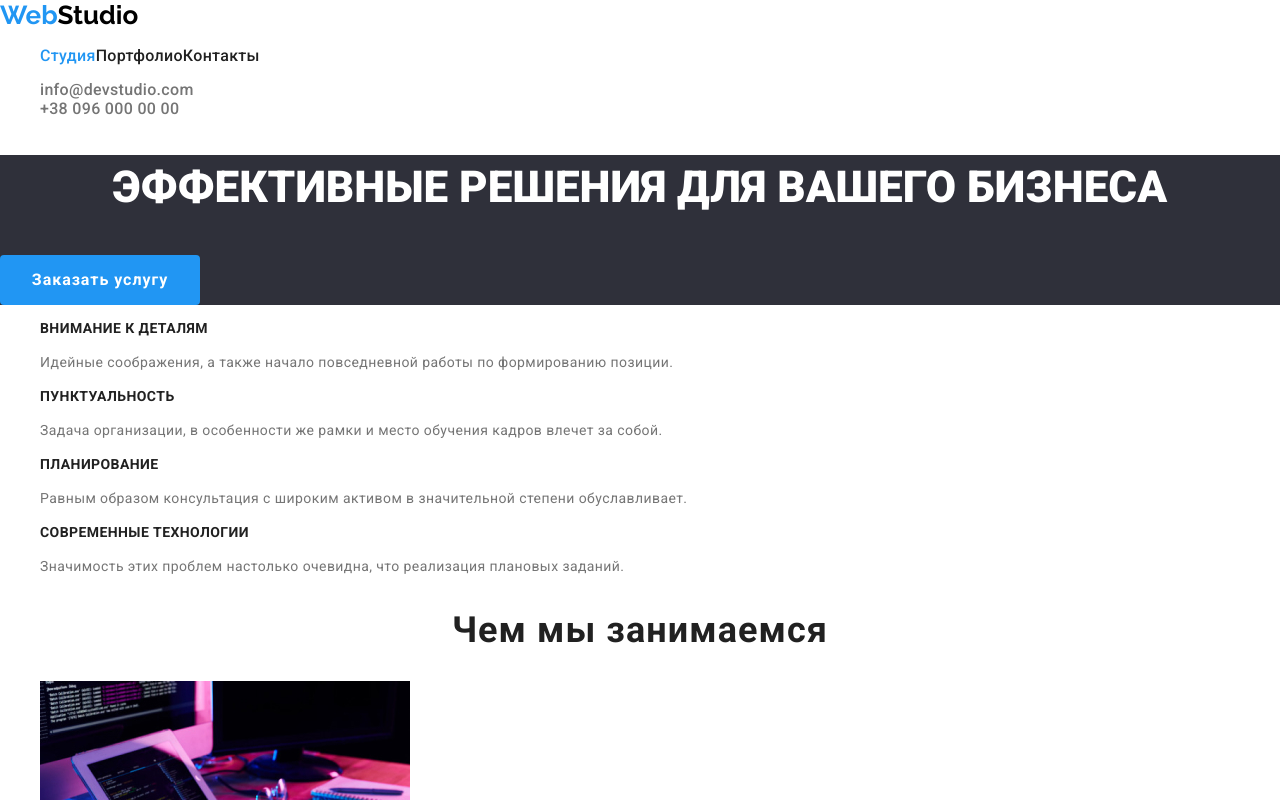
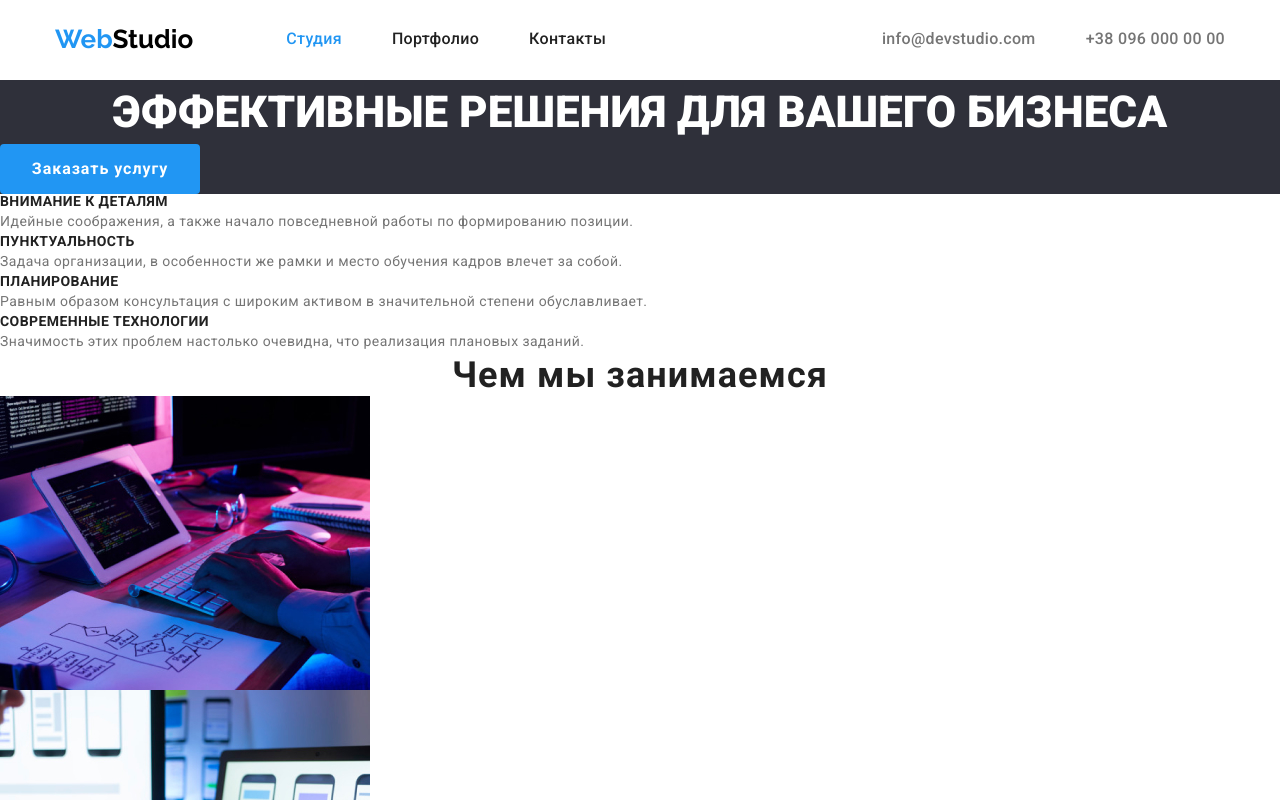
Before and after one commit to jokerav/goit-markup-hw-03, a plain HTML site: page index.html in a window 1280 px wide. Shown: the top 800 px of the page. Drawn offline with nearby package versions, Linux system fonts and the light colour scheme.

Commit message:
0.2
Сделал хедер

```diff
--- a/css/style.css
+++ b/css/style.css
@@ -16,6 +16,29 @@ font-family: 'Raleway', sans-serif;
 font-family: 'Roboto', sans-serif;
 
  */
+/* Сброс стилей по тегу */
+p,
+h1,
+h2,
+h3,
+h4,
+h5,
+h6 {
+  margin: 0;
+}
+
+ul {
+  margin: 0;
+  padding: 0;
+}
+
+button {
+  cursor: pointer;
+}
+img {
+  display: block;
+  max-width: 100%;
+}
 /* CSS переменные */
 :root {
   --background-primary: #ffffff;
@@ -38,6 +61,13 @@ body {
 /* "утилита" для сброса маркеров со списков */
 .list {
   list-style: none;
+}
+/* вспомогательній контейнер */
+.container {
+  width: 1200px;
+  padding-left: 15px;
+  padding-right: 15px;
+  margin: 0 auto;
 }
 /* Заголовки */
 h1,
@@ -62,9 +92,26 @@ h5 {
 .white span {
   color: var(--background-primary);
 }
+
 /* панель навигации */
+.header {
+  padding-top: 24px;
+  padding-bottom: 25px;
+}
+.header-container {
+  display: flex;
+  align-items: center;
+}
+.nav-bar {
+  display: flex;
+}
 .menu-links {
   display: flex;
+  margin-left: 93px;
+}
+/* внешний отступ всем кроме последнего */
+.menu-item:not(:last-child) {
+  margin-right: 50px;
 }
 .menu-link {
   color: var(--secondary-text-color);
@@ -72,16 +119,12 @@ h5 {
   font-weight: 500;
   letter-spacing: 0.02em;
   text-decoration: none;
-  margin-right: 50px;
-}
-.menu-link:last-child {
-  margin-right: 0;
 }
 
 .menu-link:hover,
 .menu-link:focus,
-.contakt-link:hover,
-.contakt-link:focus,
+.contact-link:hover,
+.contact-link:focus,
 .footer-link:focus,
 .footer-link:hover {
   color: var(--accent);
@@ -93,7 +136,15 @@ h5 {
 /* контакты */
 /* .contacts {
 } */
-.contakt-link {
+.contacts {
+  display: flex;
+  margin-left: auto;
+}
+
+.contacts .item:not(:last-child) {
+  margin-right: 50px;
+}
+.contact-link {
   color: var(--primary-text-color);
   font-weight: 500;
   line-height: 1.14;
--- a/index.html
+++ b/index.html
@@ -15,22 +15,26 @@
 </head>
 
 <body>
-  <header>
-    <nav>
+
+  <header class="header">
+    <div class="container header-container">
       <!--логотип фирмы-->
       <a href="./index.html" class="logo black">Web<span>Studio</span></a>
+      <nav class="nav-bar">
         <!--страницы в шапке-->
         <ul class="menu-links list">
-        <li><a class="menu-link current" href="#">Студия</a></li>
-        <li><a class="menu-link" href="./portfolio.html">Портфолио</a></li>
-        <li><a class="menu-link" href="#">Контакты</a></li>
+          <li class="menu-item"><a class="menu-link current" href="#">Студия</a></li>
+          <li class="menu-item"><a class="menu-link" href="./portfolio.html">Портфолио</a></li>
+          <li class="menu-item"><a class="menu-link" href="#">Контакты</a></li>
         </ul>
       </nav>
       <!--контакты в шапке-->
       <ul class="contacts list">
-      <li><a class="contakt-link" href="mailto:info@devstudio.com">info@devstudio.com</a></li>
-      <li><a class="contakt-link" href="tel:+380961111111">+38 096 000 00 00</a></li>
+        <li class="item"><a class="contact-link" href="mailto:info@devstudio.com">info@devstudio.com</a></li>
+        <li class="item"><a class="contact-link" href="tel:+380961111111">+38 096 000 00 00</a></li>
       </ul>
+
+    </div>
   </header>
   <main>
     <!--контейнер для основного содержимого-->
```
Also changed, not shown: portfolio.html (+10 -7 lines). Lines whose indentation alone changed are shown as unchanged.
